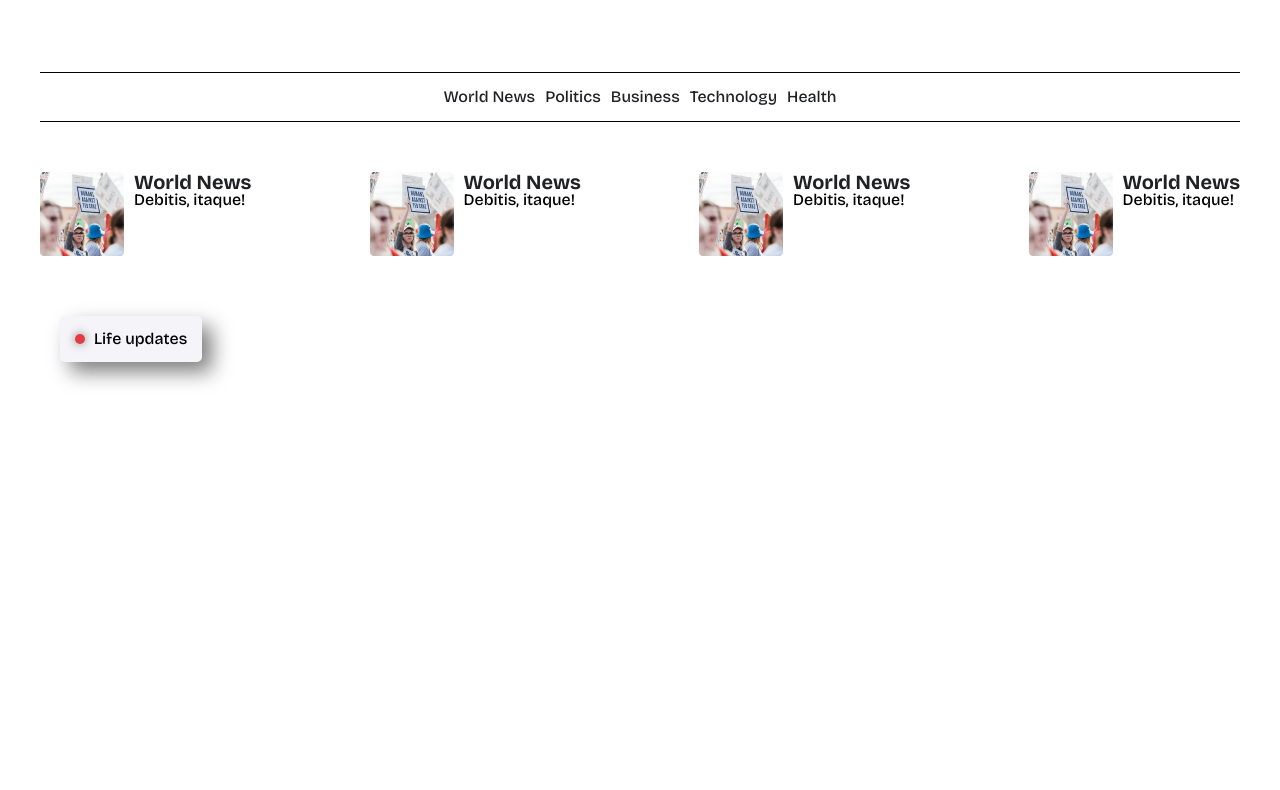
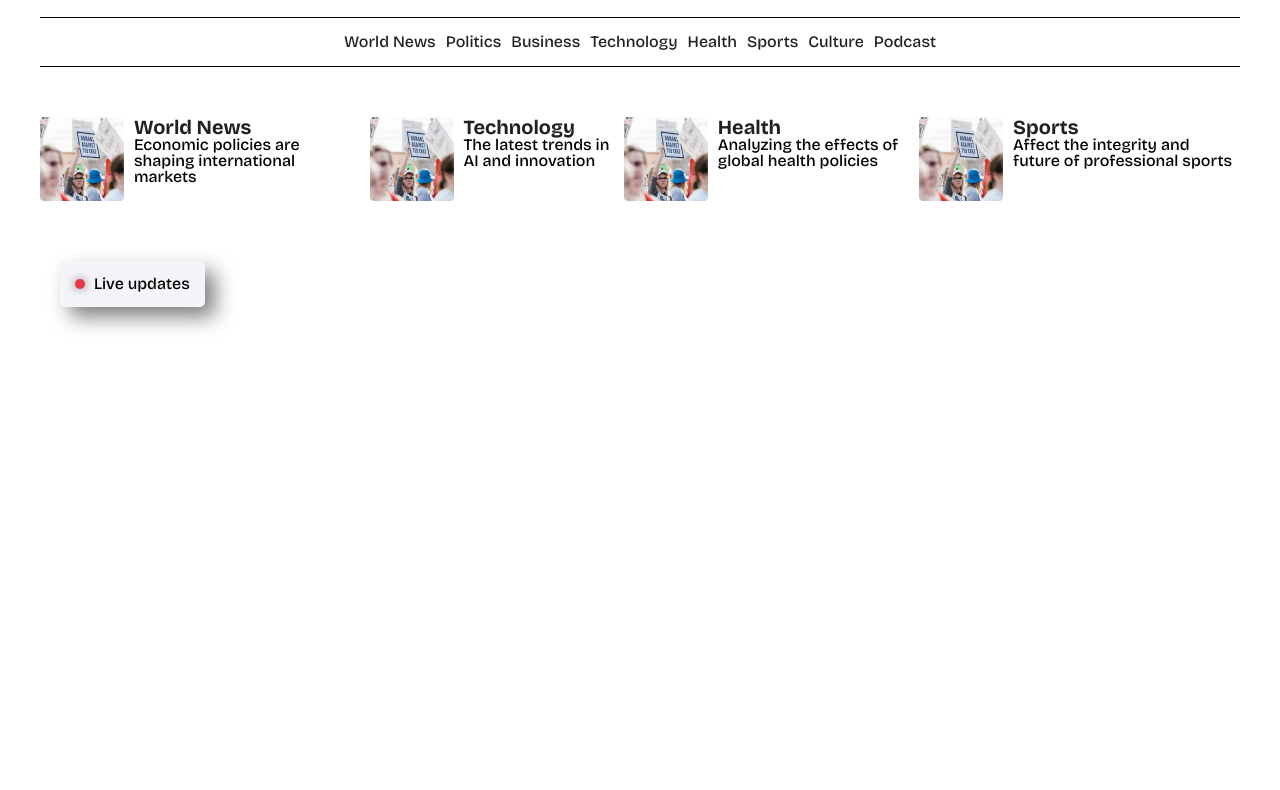
Before and after one commit to DavidTbilisi/230-final, a plain HTML site: page index.html in a window 1280 px wide. Shown: the part 194-984 px from the top of the page. Drawn offline with nearby package versions, Linux system fonts and the light colour scheme.

Commit message:
Update navigation and article content; enhance live updates styling

```diff
--- a/css/style.css
+++ b/css/style.css
@@ -86,7 +86,7 @@ a:hover, .link:hover {
 
 .logo {
     text-align: center;
-    line-height: 200px;
+    padding: 30px 0;
 }
 
 
@@ -128,6 +128,11 @@ nav .flex {
     transition: transform 0.3s ease-in-out;
     animation: livepulse 1s infinite;
 }
+.live span:hover {
+    animation: none;
+    transform: scale(1.5);
+    box-shadow: 0 0 20px rgba(0, 0, 0, 0.5);
+}
 
 @keyframes livepulse {
     0% {
--- a/index.html
+++ b/index.html
@@ -40,6 +40,9 @@
             <li><a href="javascript:void(0)">Business</a></li>
             <li><a href="javascript:void(0)">Technology</a></li>
             <li><a href="javascript:void(0)">Health</a></li>
+            <li><a href="javascript:void(0)">Sports</a></li>
+            <li><a href="javascript:void(0)">Culture</a></li>
+            <li><a href="javascript:void(0)">Podcast</a></li>
         </ul>
     </nav>
 
@@ -48,37 +51,37 @@
             <!-- .article*4>img+h2{$}+p*2 -->
             <div class="article">
                 <img src="imgs/img2.png" alt="img2">
-                <div class="">
+                <div>
                     <h2>World News</h2>
-                    <p>Debitis, itaque!</p>
+                    <p>Economic policies are shaping international markets</p>
                 </div>
             </div>
             <div class="article">
                 <img src="imgs/img2.png" alt="img2">
-                <div class="">
-                    <h2>World News</h2>
-                    <p>Debitis, itaque!</p>
+                <div>
+                    <h2>Technology</h2>
+                    <p>The latest trends in AI and innovation</p>
                 </div>
             </div>
             <div class="article">
                 <img src="imgs/img2.png" alt="img2">
-                <div class="">
-                    <h2>World News</h2>
-                    <p>Debitis, itaque!</p>
+                <div>
+                    <h2>Health</h2>
+                    <p>Analyzing the effects of global health policies</p>
                 </div>
             </div>
             <div class="article">
                 <img src="imgs/img2.png" alt="img2">
-                <div class="">
-                    <h2>World News</h2>
-                    <p>Debitis, itaque!</p>
+                <div>
+                    <h2>Sports</h2>
+                    <p>Affect the integrity and future of professional sports</p>
                 </div>
             </div>
         </div>
 
 
         <div class="img-container">
-            <div class="live"><span></span> Life updates</div>
+            <div class="live"><span></span> Live updates</div>
         </div>
     </section>
 
```
